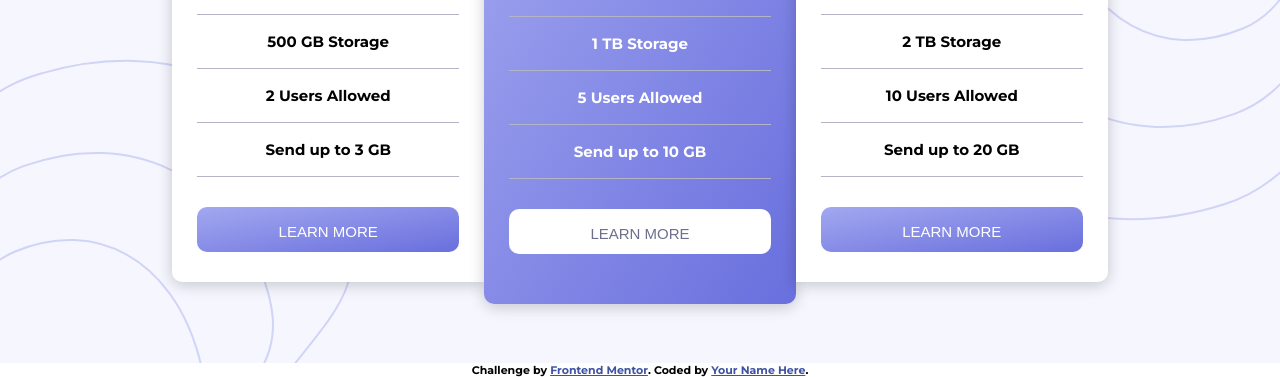
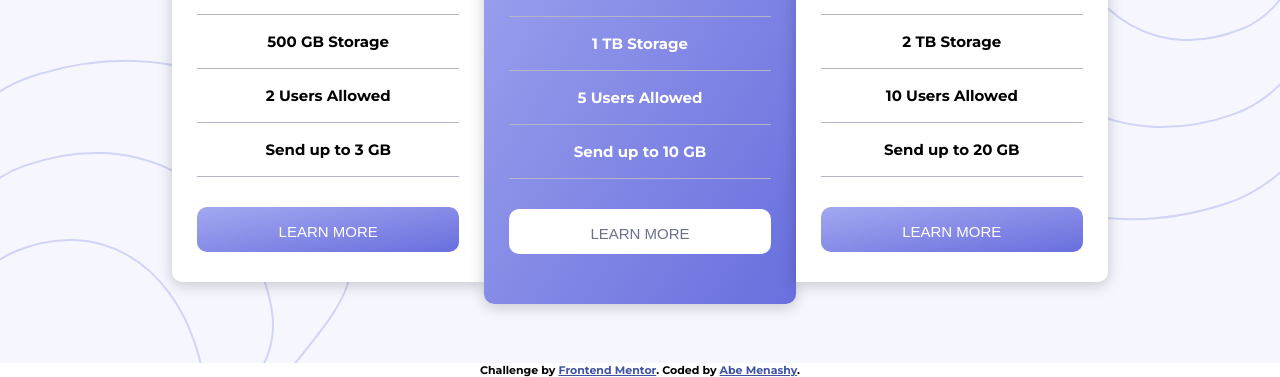
Before and after one commit to abe-m1/pricing-component-with-toggle, a website: page index.html in a window 1280 px wide. Shown: the part 437-814 px from the top of the page. Drawn offline with Linux system fonts and the light colour scheme.

Commit message:
add attribution

```diff
--- a/index.html
+++ b/index.html
@@ -67,7 +67,7 @@
       Challenge by
       <a href="https://www.frontendmentor.io?ref=challenge" target="_blank"
         >Frontend Mentor</a
-      >. Coded by <a href="#">Your Name Here</a>.
+      >. Coded by <a href="#">Abe Menashy</a>.
     </div>
   </body>
   <script src="js/main.js"></script>
```
